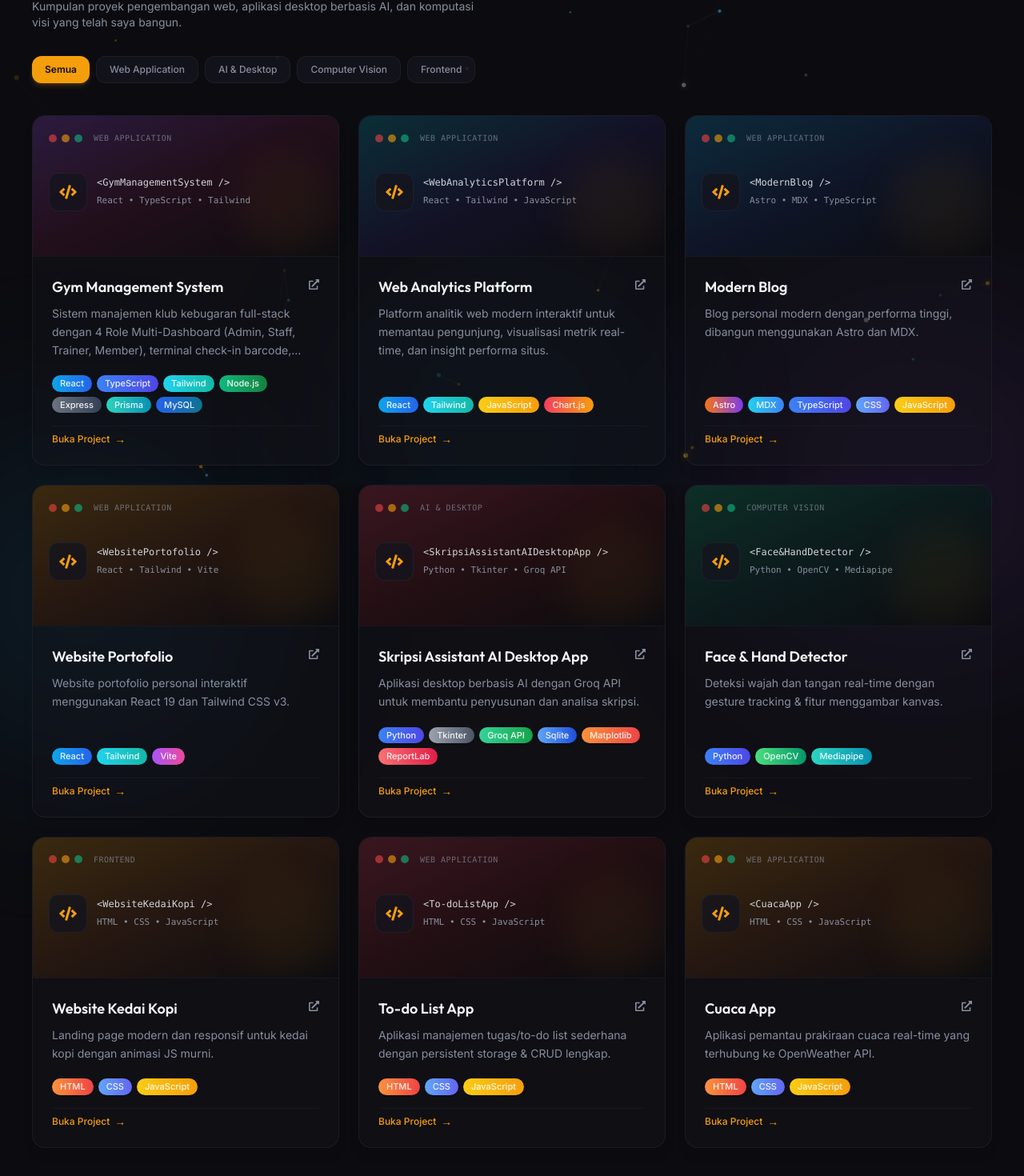
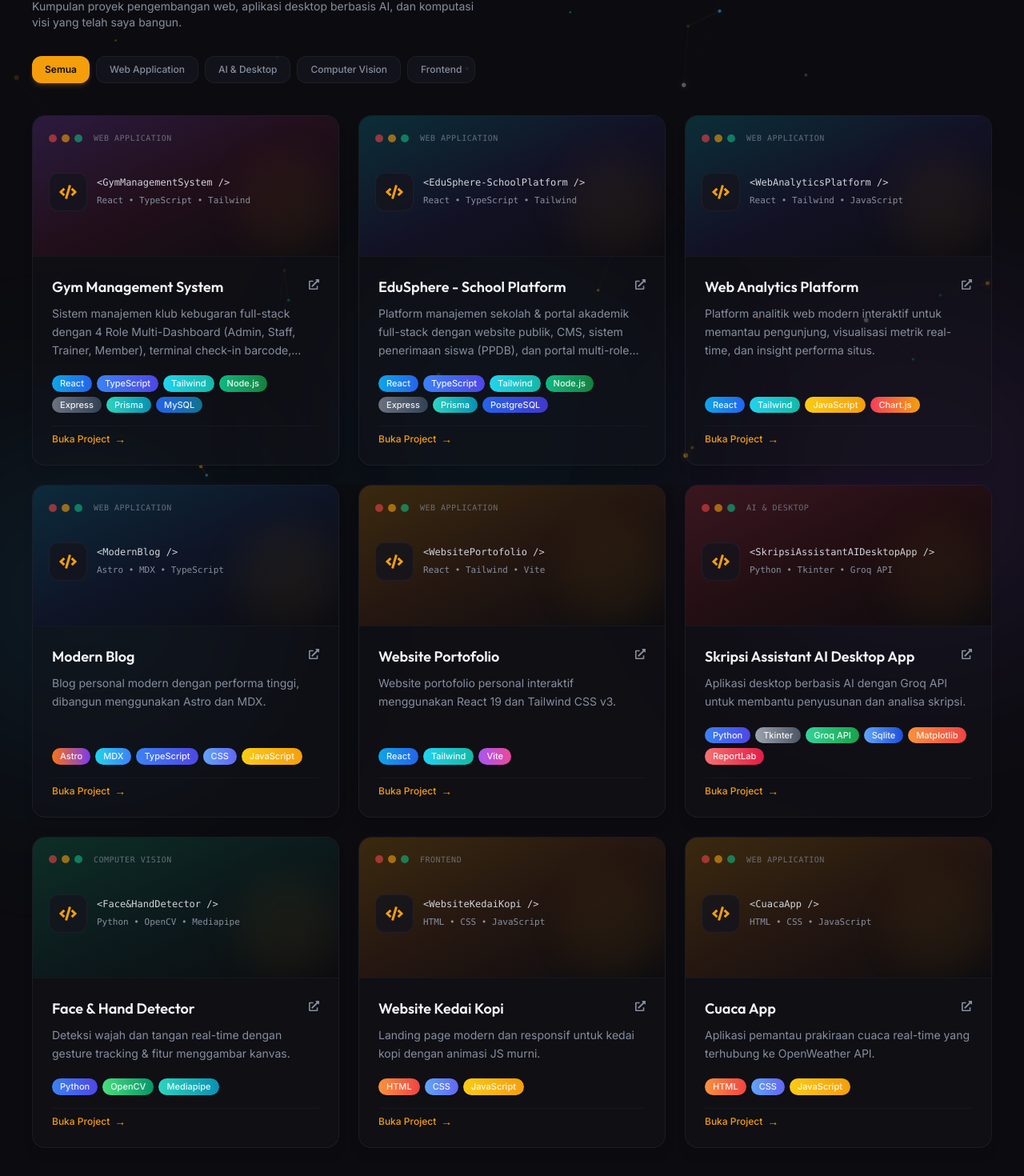
Before and after one commit to Taufikh1dayat/web-portofolio, a React (Vite) app: page /projects in a window 1280 px wide. Shown: the part 194-1664 px from the top of the page at 80% size. Built offline with nearby package versions, Linux system fonts and the light colour scheme.

Commit message:
perbaikan bagian project

```diff
--- a/src/pages/Projects.jsx
+++ b/src/pages/Projects.jsx
@@ -9,6 +9,14 @@ const projects = [
     category: "Web Application",
     tech: ["React", "TypeScript", "Tailwind", "Node.js", "Express", "Prisma", "MySQL"],
     link: "https://github.com/Taufikh1dayat/gymManagement",
+    image: null,
+  },
+  {
+    title: "EduSphere - School Platform",
+    description: "Platform manajemen sekolah & portal akademik full-stack dengan website publik, CMS, sistem penerimaan siswa (PPDB), dan portal multi-role (Admin, Guru, Siswa, Orang Tua).",
+    category: "Web Application",
+    tech: ["React", "TypeScript", "Tailwind", "Node.js", "Express", "Prisma", "PostgreSQL"],
+    link: "https://github.com/Taufikh1dayat/web-sekolah",
     image: null,
   },
   {
@@ -60,14 +68,6 @@ const projects = [
     image: null,
   },
   {
-    title: "To-do List App",
-    description: "Aplikasi manajemen tugas/to-do list sederhana dengan persistent storage & CRUD lengkap.",
-    category: "Web Application",
-    tech: ["HTML", "CSS", "JavaScript"],
-    link: "https://github.com/Taufikh1dayat/To-do-list",
-    image: null,
-  },
-  {
     title: "Cuaca App",
     description: "Aplikasi pemantau prakiraan cuaca real-time yang terhubung ke OpenWeather API.",
     category: "Web Application",
@@ -85,6 +85,7 @@ const techColors = {
   "Express": "from-gray-500 to-slate-700",
   "Prisma": "from-teal-400 to-cyan-600",
   "MySQL": "from-blue-600 to-cyan-700",
+  "PostgreSQL": "from-blue-600 to-indigo-700",
   "Python": "from-blue-500 to-indigo-600",
   "Tkinter": "from-gray-400 to-gray-600",
   "Groq API": "from-emerald-400 to-green-600",
```
